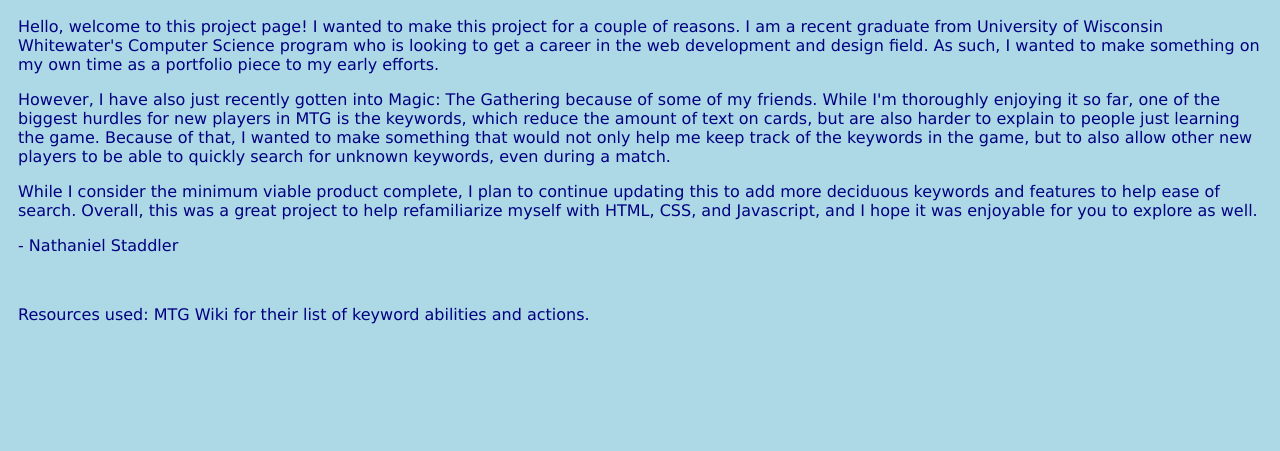
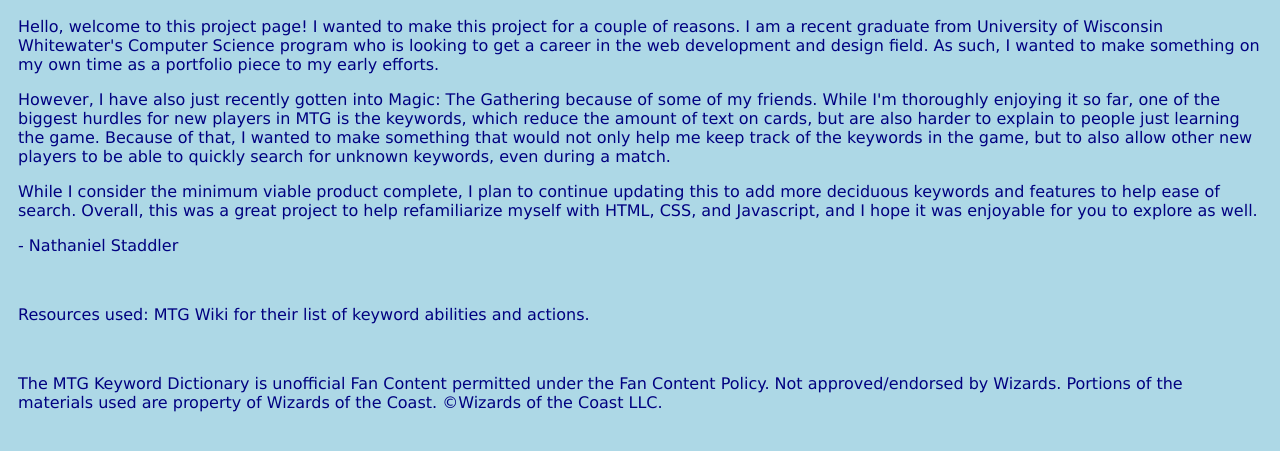
Before and after one commit to staddlern/staddlern.github.io, a plain HTML site: page about.html in a window 1280 px wide. Shown: the part 169-620 px from the top of the page. Drawn offline with Linux system fonts and the light colour scheme.

Commit message:
Added notices

```diff
--- a/about.html
+++ b/about.html
@@ -18,6 +18,8 @@
 			<p>- Nathaniel Staddler</p>
 			<br>
 			<p>Resources used: MTG Wiki for their list of keyword abilities and actions.</p>
+			<br>
+			<p>The MTG Keyword Dictionary is unofficial Fan Content permitted under the Fan Content Policy. Not approved/endorsed by Wizards. Portions of the materials used are property of Wizards of the Coast. ©Wizards of the Coast LLC.</p>
 		</div>
 	</body>
 </html>
```
Also changed, not shown: index.html (+1 -0 lines).
